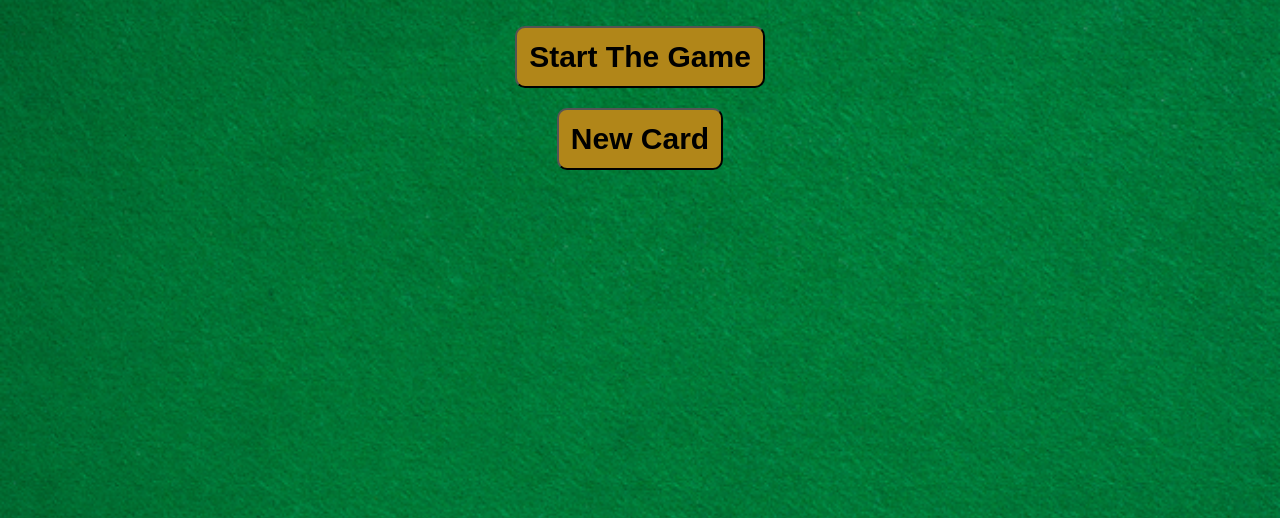
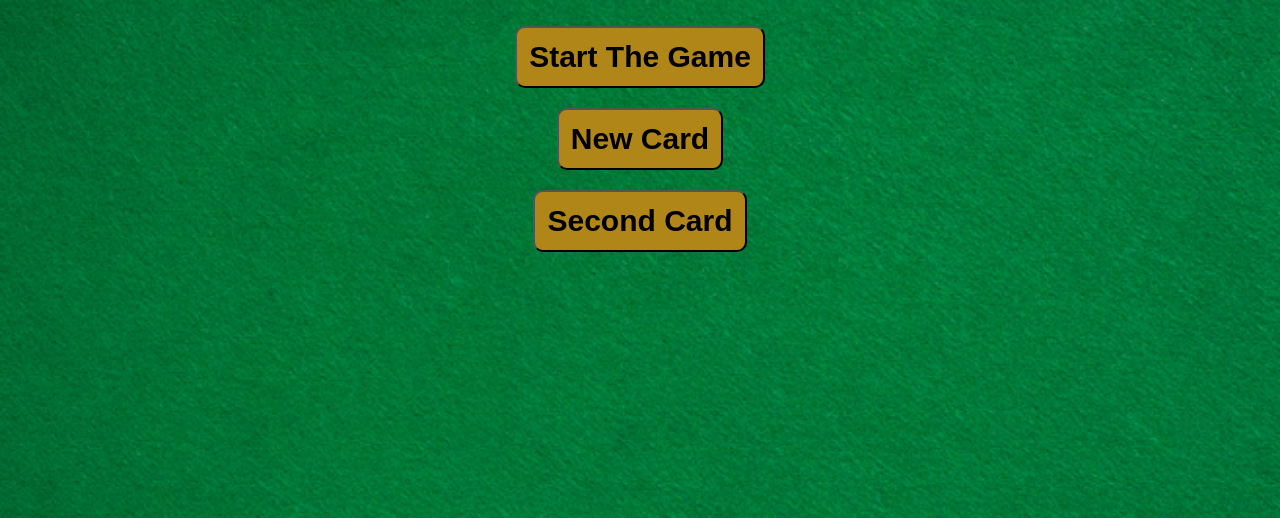
Before and after one commit to EliusCaleb/blackjack, a plain HTML site: page index.html in a window 1280 px wide. Shown: the part 282-800 px from the top of the page. Drawn offline with Linux system fonts and the light colour scheme.

Commit message:
added a second button

```diff
--- a/index.html
+++ b/index.html
@@ -15,6 +15,8 @@
         <button class="btn" onclick="start()">Start The Game  </button>
         <br>
         <button class="btn"  onclick="carding()" >New Card</button>
+        <br>
+        <button class="btn"  onclick="secondRound()" >Second Card</button>
 
 
 
```
